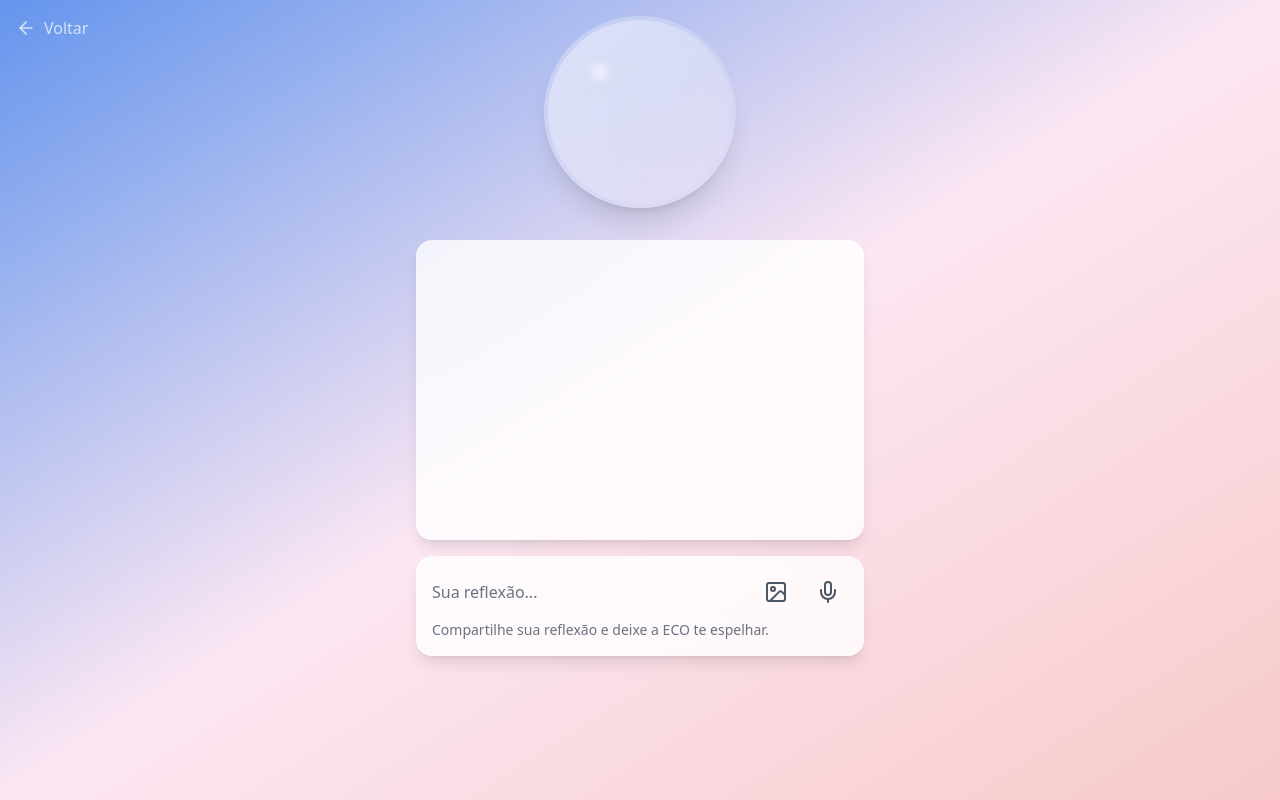
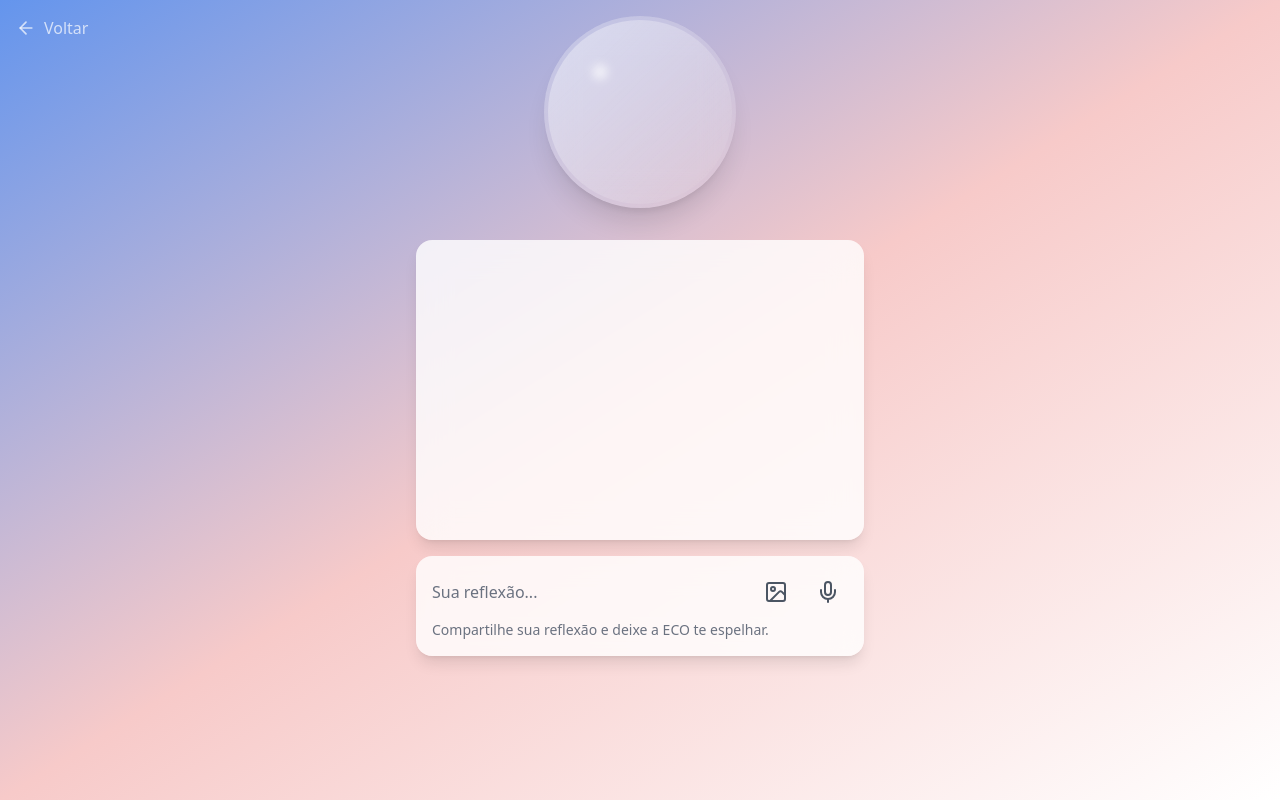
Before and after one commit to Bigajax/ECO, a React (Vite) app: page /eco-bubble in a window 1280 px wide. Built offline with nearby package versions, Linux system fonts and the light colour scheme.

Commit message:
Update EcoBubbleInterface.tsx

```diff
--- a/src/components/EcoBubbleInterface.tsx
+++ b/src/components/EcoBubbleInterface.tsx
@@ -134,7 +134,7 @@
   }, []);
 
   return (
-    <div className="min-h-screen bg-gradient-to-br from-[#6495ED] via-pink-100 to-[#F7CAC9] flex flex-col items-center p-4">
+    <div className="min-h-screen bg-gradient-to-br from-[#6495ED] via-[#F7CAC9] to-[#FFFFFF] flex flex-col items-center p-4">
       {/* Botão Voltar */}
       <button onClick={handleGoBack} className="absolute top-4 left-4 text-white/70 hover:text-white flex items-center gap-2">
         <ArrowLeft size={20} />
```
